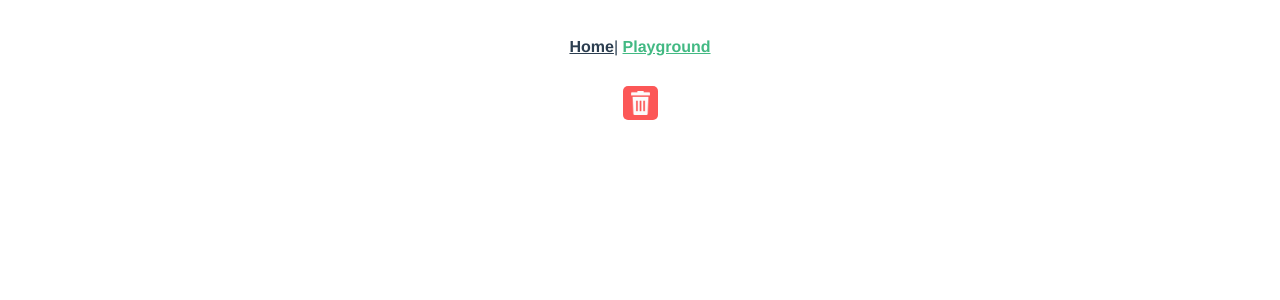
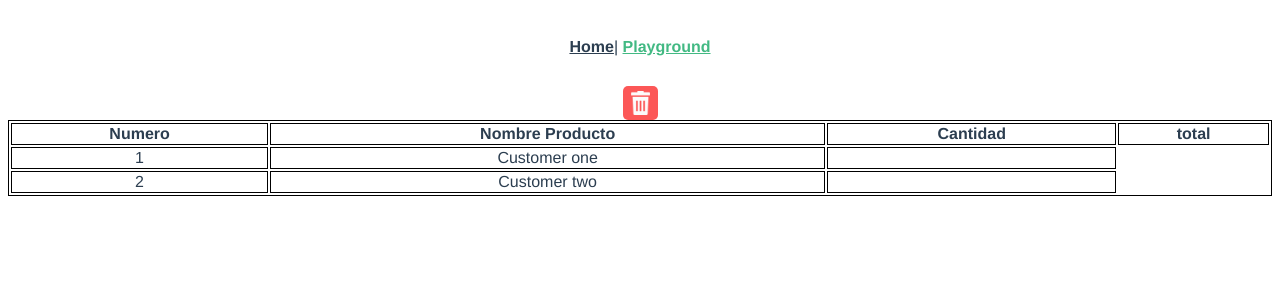
Before and after one commit to VictorNicolasLO/restaurant, a Vue app: page /playground in a window 1280 px wide. Shown: the top 300 px of the page. Built offline with nearby package versions, Linux system fonts and the light colour scheme; the HTML template or start-up script is replaced by a standard one.

Commit message:
Working on GenericTable

```diff
--- a/package.json
+++ b/package.json
@@ -10,7 +10,9 @@
   "dependencies": {
     "core-js": "^2.6.5",
     "vue": "^2.6.10",
+    "vue-material": "^1.0.0-beta-11",
     "vue-router": "^3.0.3",
+    "vuetify": "^1.5.14",
     "vuex": "^3.0.1"
   },
   "devDependencies": {
--- /dev/null
+++ b/src/components/GenericTable.vue
@@ -0,0 +1,46 @@
+<template>
+
+<table style="width:100%">
+  <tr>
+    <th v-for="(item,i) in headers" :key="i">{{item.head}}</th>
+  <tr v-for="(customer,i) in customers" :key="i">
+    <td>{{i+1}}</td>
+    <td>{{customer.name}}</td>
+    <td></td>
+  </tr>
+
+</table>
+
+
+</template>
+
+
+<script>
+  export default {
+    data(){
+      return{
+        headers:[
+          {head:"Numero"},
+          {head:"Nombre Producto"},
+          {head:"Cantidad"},
+          {head:"total"}
+        ],
+        customers:[
+          {name:"Customer one"},
+          {name:"Customer two"}
+        ],
+        cantidades:[
+          {number:"55"},
+          {number:"22"}
+        ]
+      }
+    }
+
+  }
+</script>
+
+<style scoped>
+table, th, td {
+  border: 1px solid black;
+}
+</style>
--- a/src/views/Playground.vue
+++ b/src/views/Playground.vue
@@ -1,12 +1,14 @@
 <template>
   <div class="home">
     <IconButton color="#FC5757" :img="bin" @click="al"/>
+    <GenericTable />
   </div>
 </template>
 
 <script>
 // @ is an alias to /src
 import IconButton from "../components/IconButton.vue"
+import GenericTable from "../components/GenericTable.vue"
 import bin from "../assets/icons/rubbish-bin.png"
 
 export default {
@@ -18,7 +20,7 @@ export default {
     };
   },
   components: {
-    IconButton
+    IconButton,GenericTable
   },
   methods:{
     al(){
```
Also changed, not shown: 1 other file (tests, documents, lock files or other folders).
